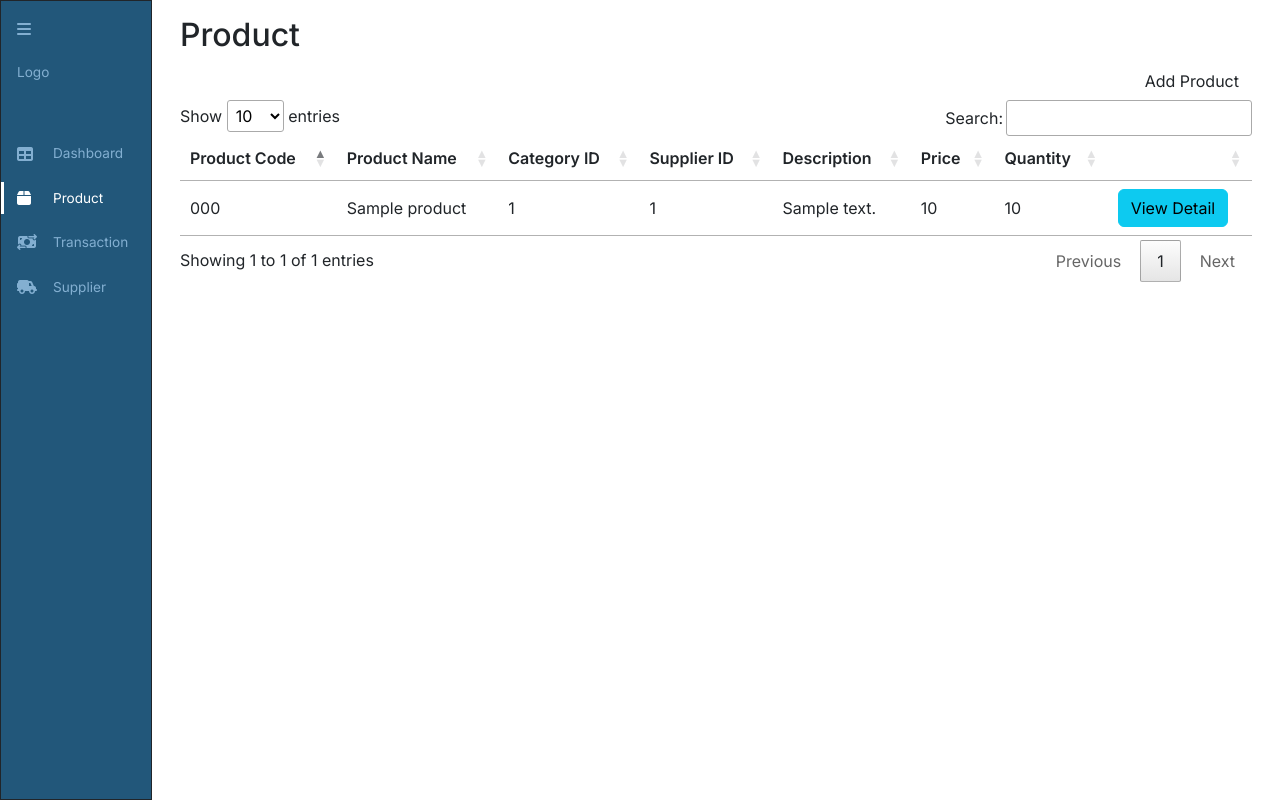
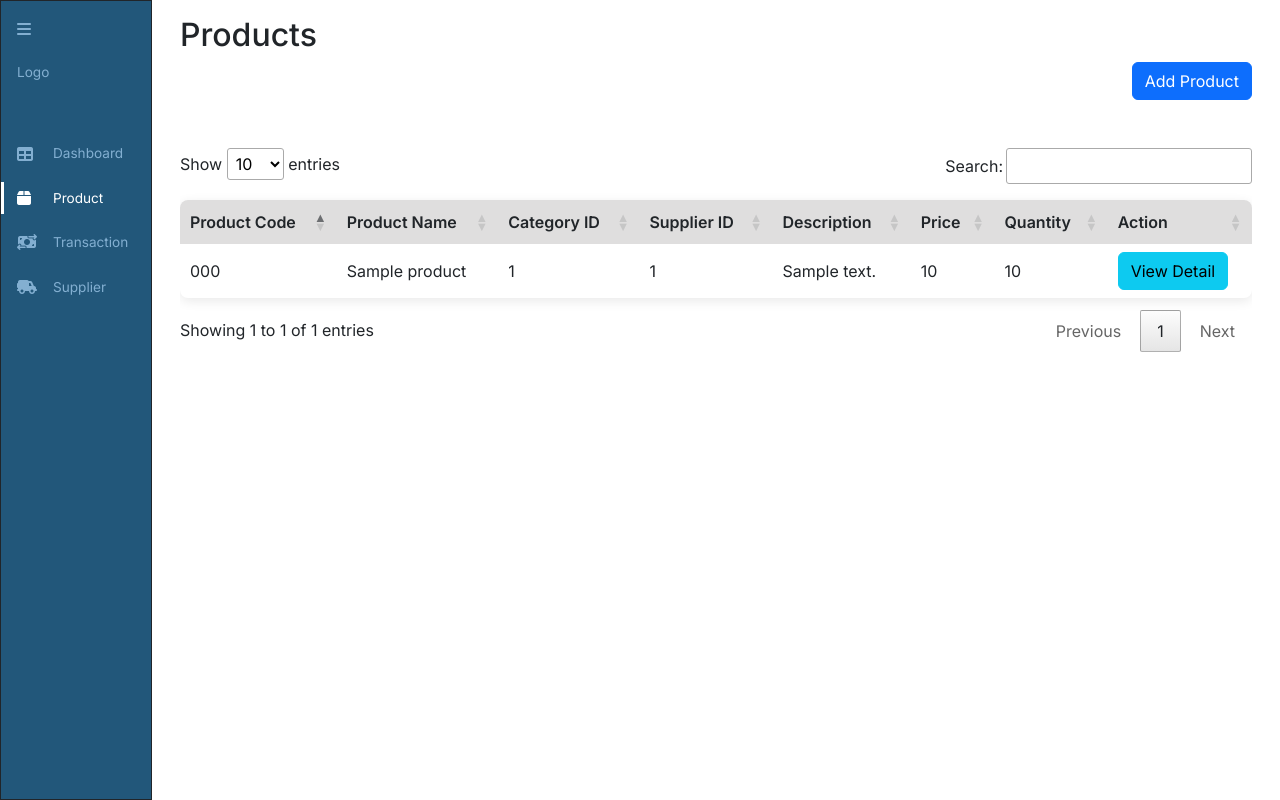
Before and after one commit to yitmeng00/inventory-mgmt-sys, a PHP site: page /product.php in a window 1280 px wide. Run offline with PHP 8.4, Linux system fonts and the light colour scheme; tables that the repository leaves empty or names only in its code hold one stand-in row (values such as "Sample post"); data that the repository does not hold is empty; some libraries are stand-ins or nearby versions.

Commit message:
Refactor styling for the product-page

```diff
--- a/assets/css/main.css
+++ b/assets/css/main.css
@@ -80,3 +80,32 @@ canvas {
     width: auto !important;
     height: 20rem !important;
 }
+
+/* Main Content */
+#ims__product-table {
+    border: none;
+    border-radius: 0.5rem;
+    box-shadow: rgba(0, 0, 0, 0.09) 0px 3px 12px;
+}
+
+#ims__product-table tbody tr:hover {
+    background-color: #f7f6f6;
+}
+
+#ims__product-table th {
+    border: none;
+    background-color: #dfdede;
+}
+
+#ims__product-table_filter {
+    margin-bottom: 1em;
+}
+
+.ims__product-table-container::-webkit-scrollbar {
+    display: none;
+}
+
+.ims__product-img {
+    max-height: 20rem;
+    width: auto;
+}
--- a/assets/js/dashboard.js
+++ b/assets/js/dashboard.js
@@ -4,7 +4,7 @@ class Dashboard {
 
         // Overview section
         const overviewSect = ElementFactory.createSection();
-        overviewSect.classList.add("border", "border-black");
+        overviewSect.classList.add("border", "border-black", "mb-3");
         const overviewSectRow = ElementFactory.createRow();
         overviewSectRow.classList.add("p-3");
         const overviewSectCol = ElementFactory.createCol();
@@ -64,6 +64,7 @@ class Dashboard {
 
         // Chart Section
         const chartSect = ElementFactory.createSection();
+        chartSect.classList.add("mb-3");
         const chartSectRow = ElementFactory.createRow();
         const chartSectCol = ElementFactory.createCol();
         chartSect.appendChild(chartSectRow);
--- a/assets/js/product.js
+++ b/assets/js/product.js
@@ -5,14 +5,16 @@ class Product {
         ElementFactory.rendalModal();
 
         const productSect = ElementFactory.createSection();
+        productSect.classList.add("mb-3");
 
-        const productTitleRow = ElementFactory.createTitle("Product", "h2");
+        const productTitleRow = ElementFactory.createTitle("Products", "h2");
 
         const productBtnRow = ElementFactory.createRow();
         const productBtnCol = ElementFactory.createCol();
         const productBtnContainer = ElementFactory.createDiv();
         productBtnContainer.classList.add("text-end");
         const productBtn = ElementFactory.createButton("button", "Add Product");
+        productBtn.classList.add("btn-primary", "mb-5");
         productBtn.setAttribute("data-bs-toggle", "modal");
         productBtn.setAttribute("data-bs-target", "#ims__modal");
         productBtn.addEventListener("click", () => {
@@ -27,10 +29,12 @@ class Product {
         const productTableCol = ElementFactory.createCol();
         const productTableContainer = ElementFactory.createDiv();
         productTableContainer.classList.add(
+            "ims__product-table-container",
             "overflow-hidden",
             "overflow-x-scroll"
         );
         const productTable = ElementFactory.createTable("ims__product-table");
+        productTable.classList.add("mb-2", "overflow-hidden");
 
         const headerLabels = [
             "Product Code",
@@ -40,7 +44,7 @@ class Product {
             "Description",
             "Price",
             "Quantity",
-            "",
+            "Action",
         ];
         ElementFactory.createTableHeader(productTable, headerLabels);
 
```
